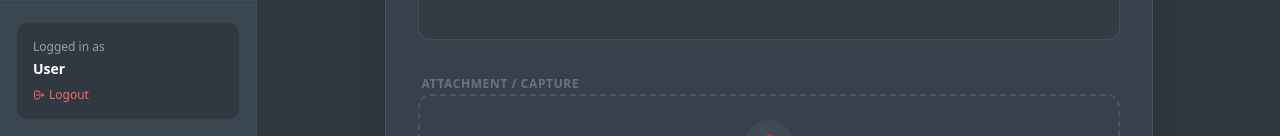
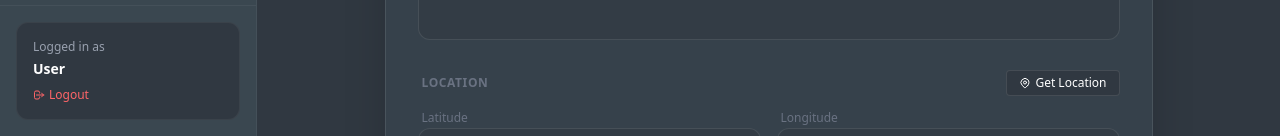
Before and after one commit to BranProHengker/first-taskINTERN, an Angular app: page /tickets/new in a window 1280 px wide. Shown: the part 664-800 px from the top of the page. Built offline with nearby package versions, Linux system fonts and the light colour scheme; no server answers; sample sign-in values are in the browser's storage.

Commit message:
kurang satu lagi coy

```diff
--- a/feedback-from-kakIndri.html
+++ b/feedback-from-kakIndri.html
@@ -18,5 +18,5 @@
 <!-- add user bug JSON lagi, DONE -->
 
 
-Menampilkan Data service detail di ticket-detail, PROGRESS
+<!-- Menampilkan Data service detail di ticket-detail, DONE -->
 ini penting ini masalah sejuta umat data auto refresh jadi ga klik 2 kali untuk munculin datanya. gatau caranya
--- /dev/null
+++ b/src/app/models/service.model.ts
@@ -0,0 +1,4 @@
+export interface ServiceModel {
+  id: number;
+  service: string;
+}
--- a/src/app/role-list/role-list.component.ts
+++ b/src/app/role-list/role-list.component.ts
@@ -16,6 +16,7 @@ export class RoleListComponent implements OnInit {
   isLoading = true;
   errorMsg: string = '';
   private requestService = inject(RequestService);
+  private authService = inject(AuthService);
 
   ngOnInit() {
     this.loadRoles();
@@ -36,11 +37,10 @@ export class RoleListComponent implements OnInit {
         // Handle 401 Unauthorized error
         if (err.status === 401) {
           // Check if user is already logged in by checking token
-          const authService = inject(AuthService);
-          if (authService.isLoggedIn()) {
+          if (this.authService.isLoggedIn()) {
             // If we have a token but still get 401, the token might be expired
             // Logout to clear the invalid token
-            authService.logout();
+            this.authService.logout();
           } else {
             // User is not logged in, show auth required message
             this.errorMsg = 'Authentication required. Please login to view roles.';
--- a/src/app/services/request.service.ts
+++ b/src/app/services/request.service.ts
@@ -99,6 +99,7 @@ export class RequestService {
             description: item.description,
             createBy: item.createBy,
             roleName: item.roleName,
+            service:item.serviceName,
             capture: item.capture || item.Capture,
             latitude: item.latitude,
             longitude: item.longitude
--- /dev/null
+++ b/src/app/services/service.service.ts
@@ -0,0 +1,21 @@
+import { Injectable } from '@angular/core';
+import { HttpClient } from '@angular/common/http';
+import { Observable } from 'rxjs';
+import { ServiceModel } from '../models/service.model';
+
+@Injectable({
+  providedIn: 'root',
+})
+export class ServiceService {
+  private readonly baseUrl = 'http://192.168.5.200:60776/api/Service';
+
+  constructor(private readonly http: HttpClient) {}
+
+  getAll(): Observable<ServiceModel[]> {
+    return this.http.get<ServiceModel[]>(this.baseUrl);
+  }
+
+  getById(id: number): Observable<ServiceModel> {
+    return this.http.get<ServiceModel>(`${this.baseUrl}/${id}`);
+  }
+}
--- a/src/app/ticket-detail/ticket-detail.component.ts
+++ b/src/app/ticket-detail/ticket-detail.component.ts
@@ -40,8 +40,8 @@ export class TicketDetailComponent implements OnInit {
   }
 
   loadRequest(id: number) {
-    // Try to get request data, handling potential auth errors gracefully
-    this.requestService.getRequestById(id).subscribe({
+    // Use direct API call to get full request data with details
+    this.requestService.getRequestDirectById(id).subscribe({
       next: (data) => {
         console.log('Request Data:', data);
         this.request = data || null;
--- a/src/app/ticket-form/ticket-form.component.html
+++ b/src/app/ticket-form/ticket-form.component.html
@@ -118,6 +118,65 @@
                   <div *ngIf="fieldErrors.note" class="text-red-500 text-xs mt-1">{{ fieldErrors.note }}</div>
                </div>
 
+               <!-- Location (Latitude & Longitude) -->
+               <div class="space-y-2">
+                  <div class="flex justify-between items-center">
+                     <label class="text-xs font-bold text-gray-500 tracking-wider uppercase ml-1">Location</label>
+                     <button
+                        type="button"
+                        (click)="getLocation()"
+                        [disabled]="isGettingLocation"
+                        class="text-xs px-3 py-1 rounded bg-[#303841] hover:bg-[#3A4750] text-white border border-white/10 disabled:opacity-50 transition flex items-center gap-1"
+                     >
+                        <svg *ngIf="isGettingLocation" class="animate-spin h-3 w-3" fill="none" viewBox="0 0 24 24">
+                           <circle class="opacity-25" cx="12" cy="12" r="10" stroke="currentColor" stroke-width="4"></circle>
+                           <path class="opacity-75" fill="currentColor" d="M4 12a8 8 0 018-8V0C5.373 0 0 5.373 0 12h4zm2 5.291A7.962 7.962 0 014 12H0c0 3.042 1.135 5.824 3 7.938l3-2.647z"></path>
+                        </svg>
+                        <svg *ngIf="!isGettingLocation" class="w-3 h-3" fill="none" viewBox="0 0 24 24" stroke="currentColor">
+                           <path stroke-linecap="round" stroke-linejoin="round" stroke-width="2" d="M17.657 16.657L13.414 20.9a1.998 1.998 0 01-2.827 0l-4.244-4.243a8 8 0 1111.314 0z" />
+                           <path stroke-linecap="round" stroke-linejoin="round" stroke-width="2" d="M15 11a3 3 0 11-6 0 3 3 0 016 0z" />
+                        </svg>
+                        Get Location
+                     </button>
+                  </div>
+
+                  <!-- Location coordinates display -->
+                  <div class="grid grid-cols-1 md:grid-cols-2 gap-4">
+                     <div class="space-y-1">
+                        <label class="text-xs text-gray-500 ml-1">Latitude</label>
+                        <input
+                           type="number"
+                           [(ngModel)]="ticket.latitude"
+                           name="latitude"
+                           step="any"
+                           class="w-full px-4 py-3 rounded-xl bg-white/5 border border-white/10 text-white placeholder-gray-600 focus:ring-0 transition outline-none input-field"
+                           placeholder="Latitude"
+                           readonly
+                        >
+                     </div>
+                     <div class="space-y-1">
+                        <label class="text-xs text-gray-500 ml-1">Longitude</label>
+                        <input
+                           type="number"
+                           [(ngModel)]="ticket.longitude"
+                           name="longitude"
+                           step="any"
+                           class="w-full px-4 py-3 rounded-xl bg-white/5 border border-white/10 text-white placeholder-gray-600 focus:ring-0 transition outline-none input-field"
+                           placeholder="Longitude"
+                           readonly
+                        >
+                     </div>
+                  </div>
+
+                  <!-- Location error message -->
+                  <div *ngIf="locationError" class="p-3 rounded-xl bg-red-500/10 border border-red-500/20 flex items-center gap-2 text-red-400 text-sm">
+                     <svg class="w-4 h-4 shrink-0" fill="none" viewBox="0 0 24 24" stroke="currentColor">
+                        <path stroke-linecap="round" stroke-linejoin="round" stroke-width="2" d="M12 8v4m0 4h.01M21 12a9 9 0 11-18 0 9 9 0 0118 0z" />
+                     </svg>
+                     <span>{{ locationError }}</span>
+                  </div>
+               </div>
+
                <!-- Status (Edit Only) - COMMENTED AS REQUESTED -->
                <!--
                <div class="space-y-2" *ngIf="isEditMode">
--- a/src/app/ticket-form/ticket-form.component.ts
+++ b/src/app/ticket-form/ticket-form.component.ts
@@ -47,6 +47,10 @@ export class TicketFormComponent implements OnInit {
 
   selectedFile: File | null = null;
   imagePreview: string | ArrayBuffer | null = null;
+
+  // Geolocation properties
+  isGettingLocation = false;
+  locationError: string | null = null;
 
   private requestService = inject(RequestService);
   private router = inject(Router);
@@ -122,6 +126,13 @@ export class TicketFormComponent implements OnInit {
       next: (data) => {
         if (data) {
           this.ticket = { ...data };
+          // Ensure latitude and longitude are set even if they're null/undefined
+          if (this.ticket.latitude === undefined || this.ticket.latitude === null) {
+            this.ticket.latitude = 0.0;
+          }
+          if (this.ticket.longitude === undefined || this.ticket.longitude === null) {
+            this.ticket.longitude = 0.0;
+          }
           // If editing, existing capture is a URL string, not a file.
           // We can show it if needed, but imagePreview is for new file.
         }
@@ -338,4 +349,47 @@ export class TicketFormComponent implements OnInit {
       this.isServicesDropdownOpen = false;
     }
   }
+
+  // Geolocation methods
+  getLocation() {
+    this.isGettingLocation = true;
+    this.locationError = null;
+
+    if (navigator.geolocation) {
+      navigator.geolocation.getCurrentPosition(
+        (position) => {
+          this.ticket.latitude = position.coords.latitude;
+          this.ticket.longitude = position.coords.longitude;
+          this.isGettingLocation = false;
+          console.log('Location retrieved:', this.ticket.latitude, this.ticket.longitude);
+        },
+        (error) => {
+          this.isGettingLocation = false;
+          console.error('Geolocation error:', error);
+          switch(error.code) {
+            case error.PERMISSION_DENIED:
+              this.locationError = "Location access denied by user.";
+              break;
+            case error.POSITION_UNAVAILABLE:
+              this.locationError = "Location information unavailable.";
+              break;
+            case error.TIMEOUT:
+              this.locationError = "Location request timed out.";
+              break;
+            default:
+              this.locationError = "An unknown error occurred.";
+              break;
+          }
+        },
+        {
+          enableHighAccuracy: true,
+          timeout: 10000, // 10 seconds
+          maximumAge: 60000 // 1 minute
+        }
+      );
+    } else {
+      this.isGettingLocation = false;
+      this.locationError = "Geolocation is not supported by this browser.";
+    }
+  }
 }
```
Also changed, not shown: src/app/dashboard/dashboard.component.ts (+15 -7 lines).
